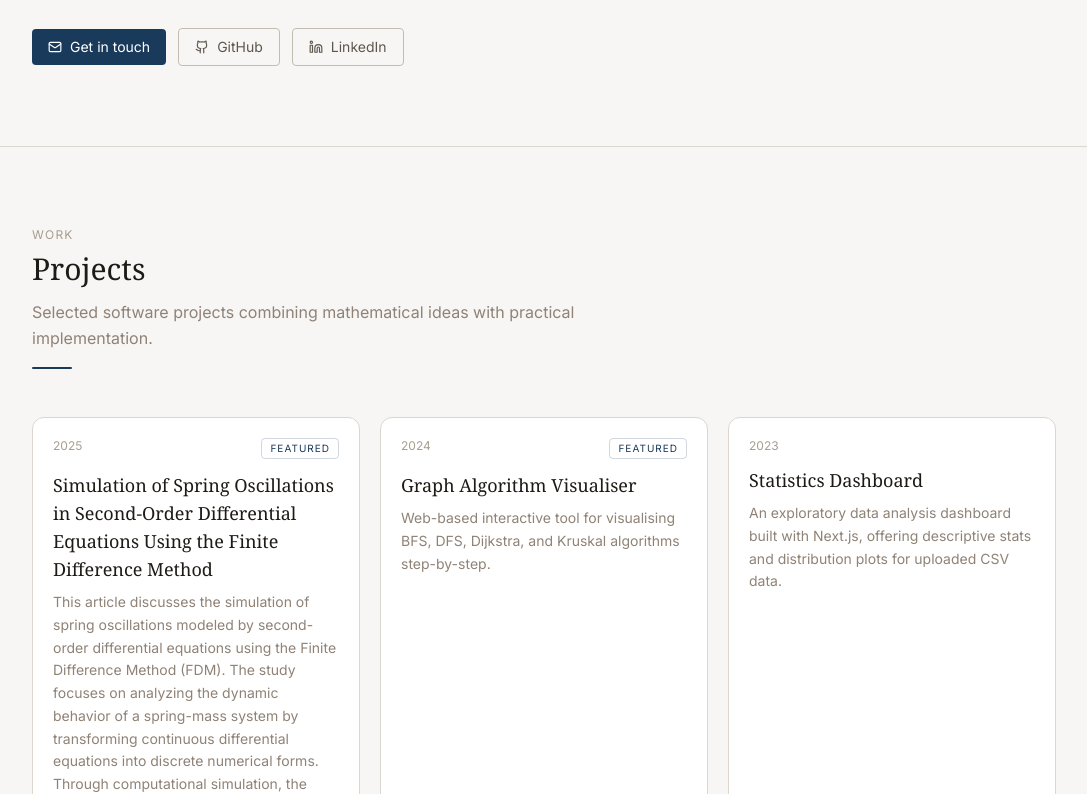
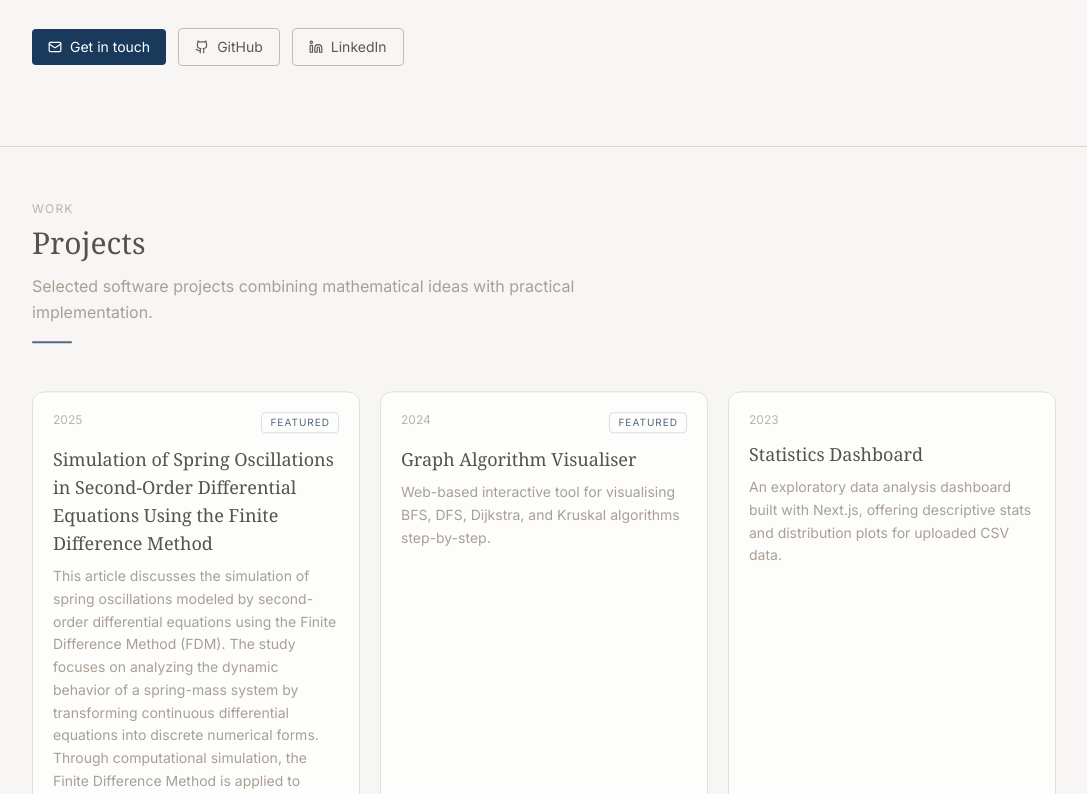
Before and after one commit to Imam-Al/portoku, a Next.js app: page / in a window 1280 px wide. Shown: the part 486-1280 px from the top of the page, without its empty margins (96-1183 px from the left). Built offline with nearby package versions, Linux system fonts and the light colour scheme.

Commit message:
fix: menambahkan animasi

```diff
--- a/components/AchievementsSection.tsx
+++ b/components/AchievementsSection.tsx
@@ -2,6 +2,7 @@ import { Award, GraduationCap, Users } from "lucide-react";
 
 import { achievements } from "@/lib/data";
 import SectionHeader from "./SectionHeader";
+import ScrollAnimation from "./ScrollAnimation";
 
 const icons = {
   academic: <GraduationCap size={14} />,
@@ -11,6 +12,7 @@ const icons = {
 
 export default function AchievementsSection() {
   return (
+    <ScrollAnimation>
       <section
         id="achievements"
         className="section-padding border-b border-ink-200"
@@ -45,5 +47,6 @@ export default function AchievementsSection() {
           </ol>
         </div>
       </section>
+    </ScrollAnimation>
   );
 }
--- a/components/CertificatesSection.tsx
+++ b/components/CertificatesSection.tsx
@@ -1,16 +1,24 @@
-import Link from 'next/link'
-import { Award, ExternalLink } from 'lucide-react'
-import { certificates } from '@/lib/data'
-import SectionHeader from './SectionHeader'
+import Link from "next/link";
+import { Award, ExternalLink } from "lucide-react";
+import { certificates } from "@/lib/data";
+import SectionHeader from "./SectionHeader";
+import ScrollAnimation from "./ScrollAnimation";
 
 export default function CertificatesSection() {
   return (
-    <section id="certificates" className="section-padding border-b border-ink-200 bg-white">
+    <ScrollAnimation>
+      <section
+        id="certificates"
+        className="section-padding border-b border-ink-200 bg-white"
+      >
         <div className="container-max">
           <SectionHeader label="Credentials" title="Certificates" />
           <div className="grid sm:grid-cols-2 gap-4">
             {certificates.map((c, i) => (
-            <div key={i} className="flex gap-4 items-start p-5 border border-ink-200 rounded-xl hover:border-accent/40 transition-colors group">
+              <div
+                key={i}
+                className="flex gap-4 items-start p-5 border border-ink-200 rounded-xl hover:border-accent/40 transition-colors group"
+              >
                 <div className="w-8 h-8 rounded-lg bg-accent/10 flex items-center justify-center flex-shrink-0 mt-0.5">
                   <Award size={16} className="text-accent" />
                 </div>
@@ -20,10 +28,15 @@ export default function CertificatesSection() {
                   </h3>
                   <p className="text-xs text-ink-500 mb-1">{c.issuer}</p>
                   <div className="flex items-center gap-3">
-                  <span className="font-mono text-xs text-ink-400">{c.year}</span>
+                    <span className="font-mono text-xs text-ink-400">
+                      {c.year}
+                    </span>
                     {c.url && (
-                    <Link href={c.url} target="_blank"
-                      className="inline-flex items-center gap-1 text-xs font-mono text-accent hover:underline">
+                      <Link
+                        href={c.url}
+                        target="_blank"
+                        className="inline-flex items-center gap-1 text-xs font-mono text-accent hover:underline"
+                      >
                         <ExternalLink size={10} /> Verify
                       </Link>
                     )}
@@ -34,5 +47,6 @@ export default function CertificatesSection() {
           </div>
         </div>
       </section>
-  )
+    </ScrollAnimation>
+  );
 }
--- a/components/ContactSection.tsx
+++ b/components/ContactSection.tsx
@@ -1,10 +1,14 @@
+"use client";
+
 import Link from "next/link";
 import { Mail, Github, Linkedin } from "lucide-react";
 import { personal } from "@/lib/data";
 import SectionHeader from "./SectionHeader";
+import ScrollAnimation from "./ScrollAnimation";
 
 export default function ContactSection() {
   return (
+    <ScrollAnimation>
       <section id="contact" className="section-padding">
         <div className="container-max">
           <SectionHeader
@@ -14,6 +18,7 @@ export default function ContactSection() {
           />
 
           <div className="grid sm:grid-cols-3 gap-4">
+            {/* Kotak Email */}
             <Link
               href={`mailto:${personal.email}`}
               className="group flex flex-col gap-3 p-6 border border-ink-200 rounded-xl bg-white hover:border-accent/50 hover:shadow-sm transition-all"
@@ -31,6 +36,7 @@ export default function ContactSection() {
               </div>
             </Link>
 
+            {/* Kotak GitHub */}
             <Link
               href={personal.github}
               target="_blank"
@@ -49,6 +55,7 @@ export default function ContactSection() {
               </div>
             </Link>
 
+            {/* Kotak LinkedIn */}
             <Link
               href={personal.linkedin}
               target="_blank"
@@ -69,5 +76,6 @@ export default function ContactSection() {
           </div>
         </div>
       </section>
+    </ScrollAnimation>
   );
 }
--- a/components/ExperienceSection.tsx
+++ b/components/ExperienceSection.tsx
@@ -1,6 +1,7 @@
 import { Briefcase, GraduationCap, FlaskConical } from "lucide-react";
 import { experience } from "@/lib/data";
 import SectionHeader from "./SectionHeader";
+import ScrollAnimation from "./ScrollAnimation";
 
 const icons = {
   research: <FlaskConical size={14} />,
@@ -10,6 +11,7 @@ const icons = {
 
 export default function ExperienceSection() {
   return (
+    <ScrollAnimation>
       <section
         id="experience"
         className="section-padding border-b border-ink-200"
@@ -39,5 +41,6 @@ export default function ExperienceSection() {
           </ol>
         </div>
       </section>
+    </ScrollAnimation>
   );
 }
--- a/components/ProjectsSection.tsx
+++ b/components/ProjectsSection.tsx
@@ -2,10 +2,15 @@ import Link from "next/link";
 import { Github, ExternalLink } from "lucide-react";
 import { projects } from "@/lib/data";
 import SectionHeader from "./SectionHeader";
+import ScrollAnimation from "./ScrollAnimation";
 
 export default function ProjectsSection() {
   return (
-    <section id="projects" className="section-padding border-b border-ink-200">
+    <ScrollAnimation>
+      <section
+        id="projects"
+        className="section-padding border-b border-ink-200"
+      >
         <div className="container-max">
           <SectionHeader
             label="Work"
@@ -20,7 +25,9 @@ export default function ProjectsSection() {
                 className="group bg-white border border-ink-200 rounded-xl p-5 flex flex-col hover:border-accent/40 hover:shadow-sm transition-all duration-200"
               >
                 <div className="flex items-start justify-between mb-3">
-                <span className="font-mono text-xs text-ink-400">{p.year}</span>
+                  <span className="font-mono text-xs text-ink-400">
+                    {p.year}
+                  </span>
                   {p.featured && (
                     <span className="text-[10px] font-mono uppercase tracking-widest text-accent bg-accent/8 px-2 py-0.5 rounded border border-accent/20">
                       Featured
@@ -65,5 +72,6 @@ export default function ProjectsSection() {
           </div>
         </div>
       </section>
+    </ScrollAnimation>
   );
 }
--- /dev/null
+++ b/components/ScrollAnimation.tsx
@@ -0,0 +1,47 @@
+"use client";
+
+import { ReactNode, useRef } from "react";
+import dynamic from "next/dynamic";
+
+const MotionDiv = dynamic(
+  () => import("framer-motion").then((mod) => mod.motion.div),
+  { ssr: false },
+);
+
+interface ScrollProps {
+  children: ReactNode;
+}
+
+export default function ScrollAnimation({ children }: ScrollProps) {
+  const containerRef = useRef<HTMLDivElement>(null);
+
+  // Mengimpor sensor pencatat posisi scroll khusus untuk komponen ini saja
+  const { useScroll, useTransform } = require("framer-motion");
+
+  const { scrollYProgress } = useScroll({
+    target: containerRef,
+    // Mengunci deteksi dari ujung bawah komponen hingga ujung atas komponen masuk layar
+    offset: ["start end", "end start"],
+  });
+
+  // 1. Logika Kejelasan (Opacity):
+  // Saat baru mau masuk = 0 (transparan), di tengah layar = 1 (nyata), saat keluar layar = 0 (transparan)
+  const opacity = useTransform(scrollYProgress, [0, 0.3, 0.7, 1], [0, 1, 1, 0]);
+
+  // 2. Logika Arah Gerakan Fisika (Y-Axis/Vertikal):
+  // [0] Baru masuk dari bawah: posisi koordinat diturunkan (+100px) agar meluncur naik
+  // [0.3 ke 0.7] Berada di tengah layar: posisi koordinat normal (0px) diam terkunci
+  // [1] Keluar ke atas langit-langit: posisi koordinat dinaikkan (-100px) agar meluncur hilang ke atas
+  const y = useTransform(scrollYProgress, [0, 0.3, 0.7, 1], [100, 0, 0, -100]);
+
+  return (
+    <div ref={containerRef} className="w-full">
+      <MotionDiv
+        style={{ opacity, y }}
+        transition={{ type: "spring", stiffness: 80, damping: 20 }} // Efek pegas elastis agar tidak kaku
+      >
+        {children}
+      </MotionDiv>
+    </div>
+  );
+}
--- a/package.json
+++ b/package.json
@@ -10,7 +10,7 @@
   },
   "dependencies": {
     "clsx": "^2.1.1",
-    "framer-motion": "^12.39.0",
+    "framer-motion": "^12.40.0",
     "lucide-react": "^0.383.0",
     "next": "^14.2.3",
     "react": "^18.3.1",
```
Also changed, not shown: components/PublicationsSection.tsx (+30 -12 lines), components/ResearchSection.tsx (+28 -13 lines), 1 other file (tests, documents, lock files or other folders). Lines whose indentation alone changed are shown as unchanged.
